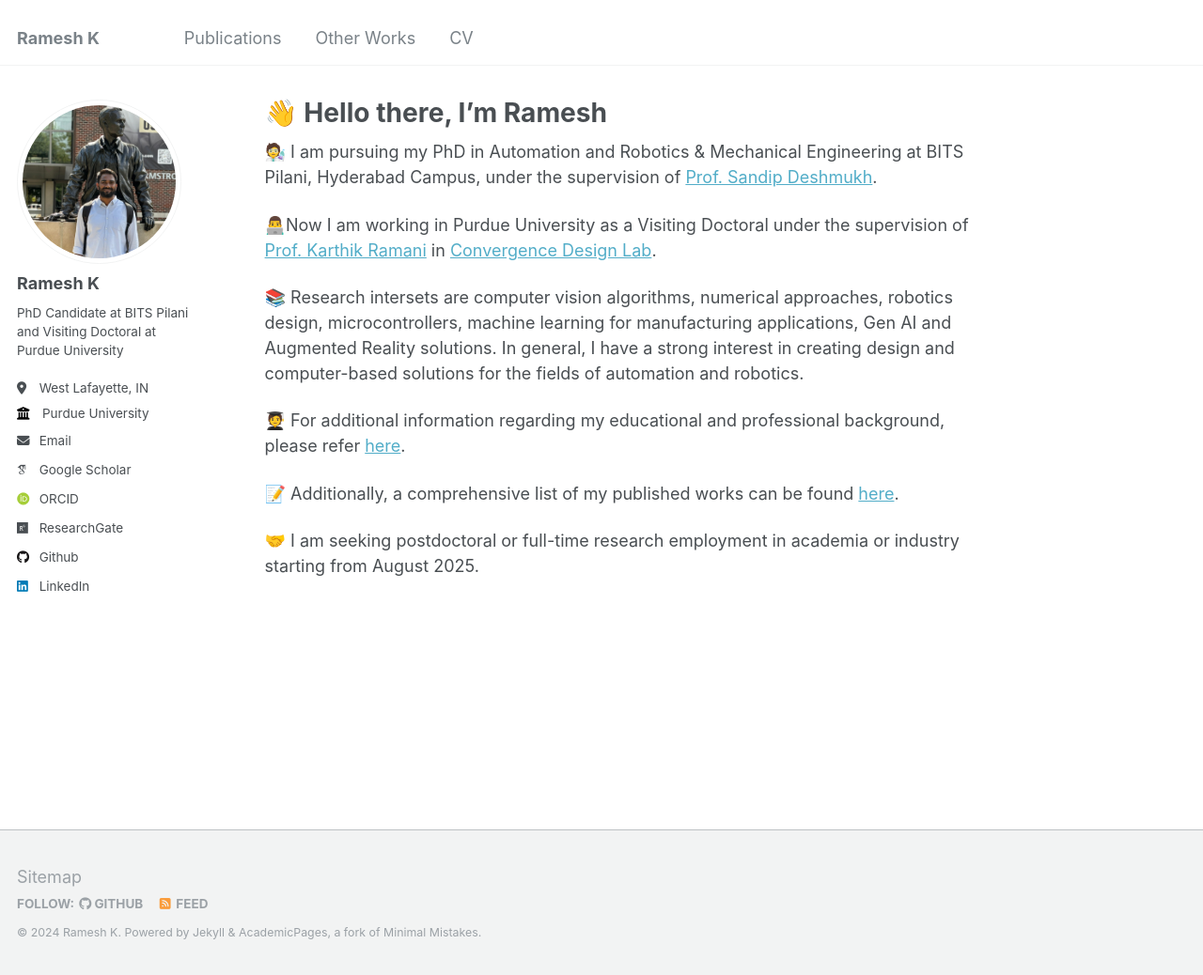
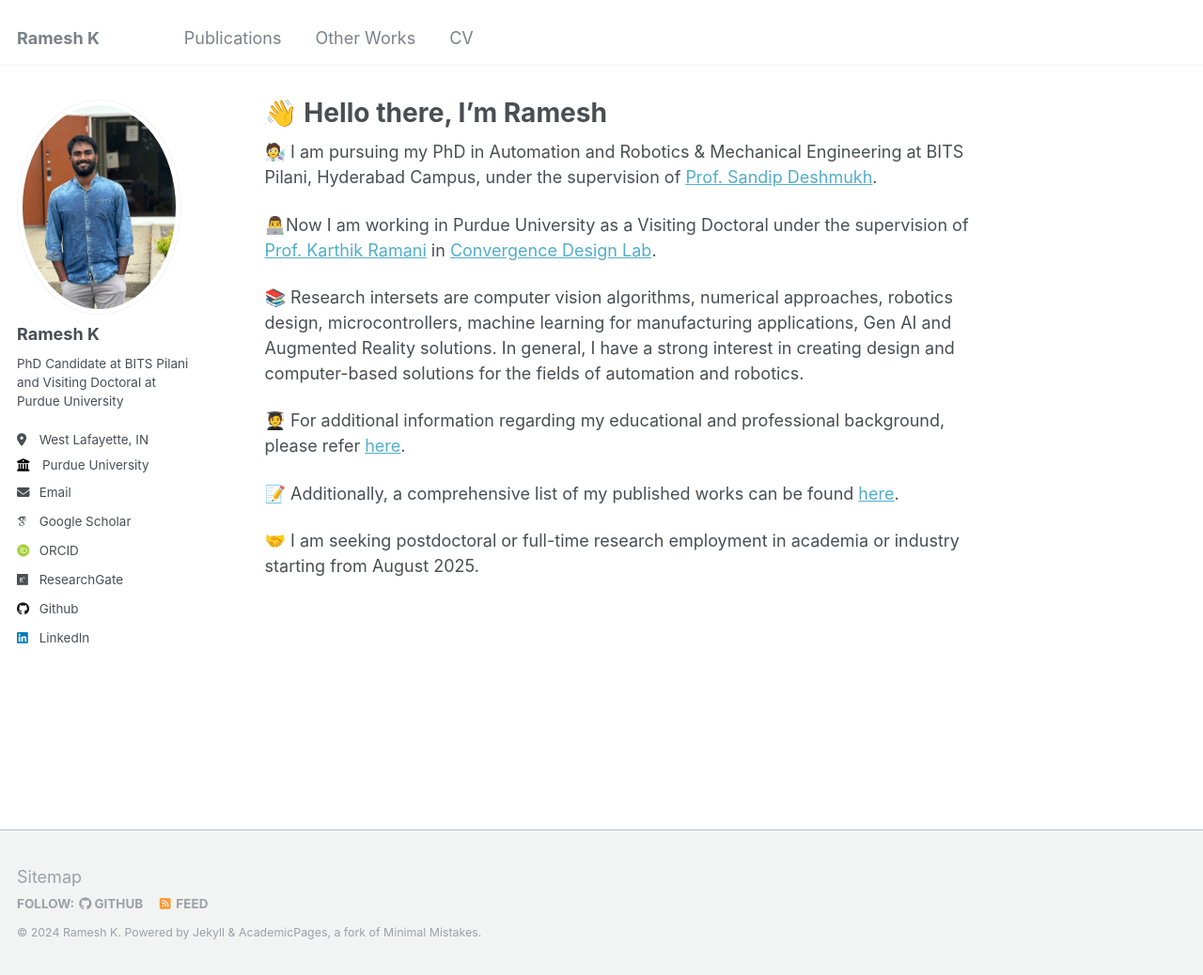
Before and after one commit to KakiRamesh/Ram, a Jekyll site: the page built from _pages/about.md, in a window 1280 px wide and 1038 px high. Shown: the whole window at 94% size. Built offline with Jekyll 4.4.1, drawn with Linux system fonts in a browser that asks for light colours; some web fonts are replaced.

Commit message:
Update _config.yml

```diff
--- a/_config.yml
+++ b/_config.yml
@@ -21,7 +21,7 @@ repository               : "kakiramesh.github.io/Ram"
 #               Additional customization can be done by editing /_includes/author-profile.html
 author:
   # Biographic information
-  avatar           : "MyPic.jpg"
+  avatar           : "MyPic2.jpg"
   name             : "Ramesh K"
   pronouns         : # example: "she/her"
   bio              : "PhD Candidate at BITS Pilani and Visiting Doctoral at Purdue University "
```
